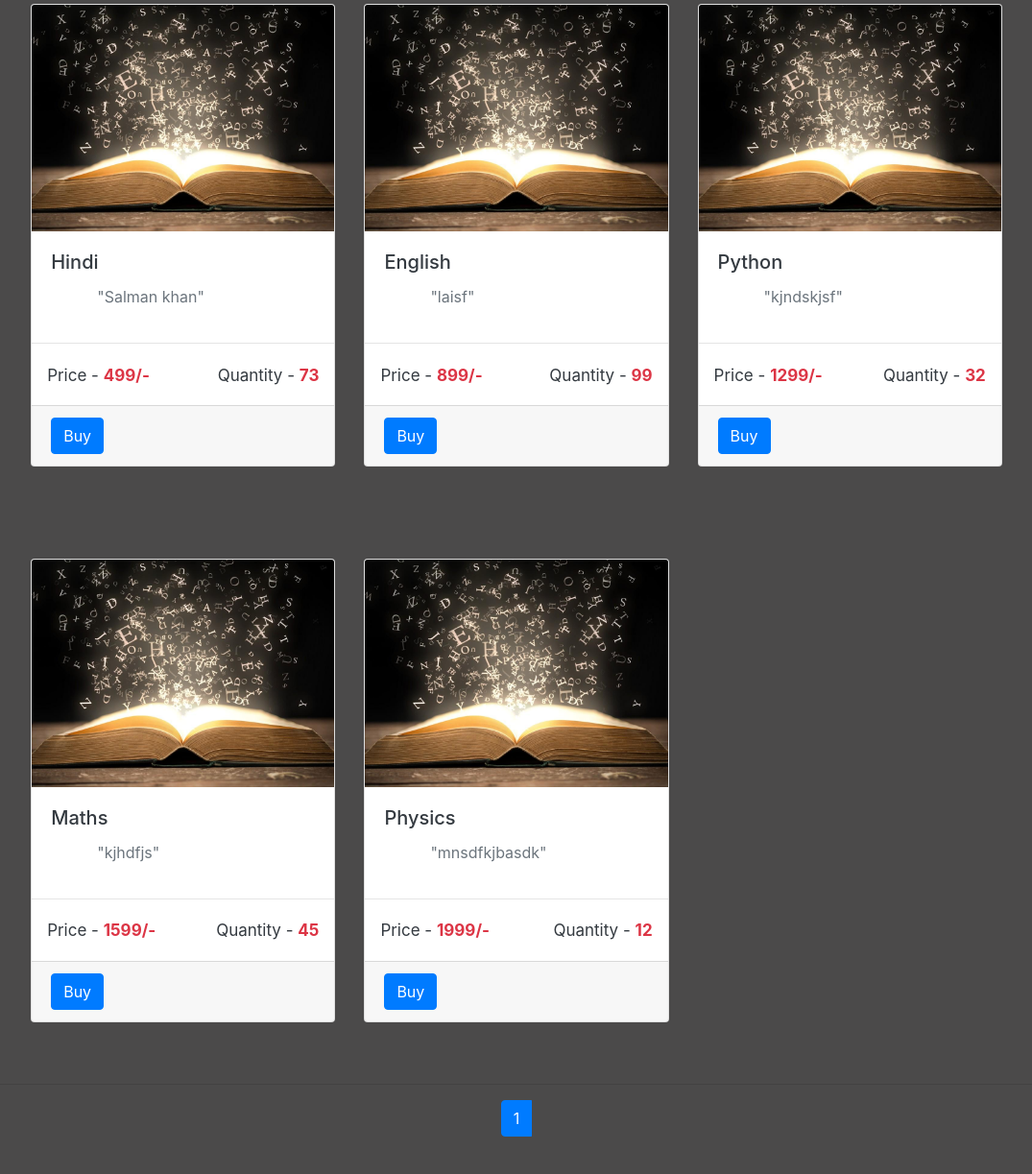
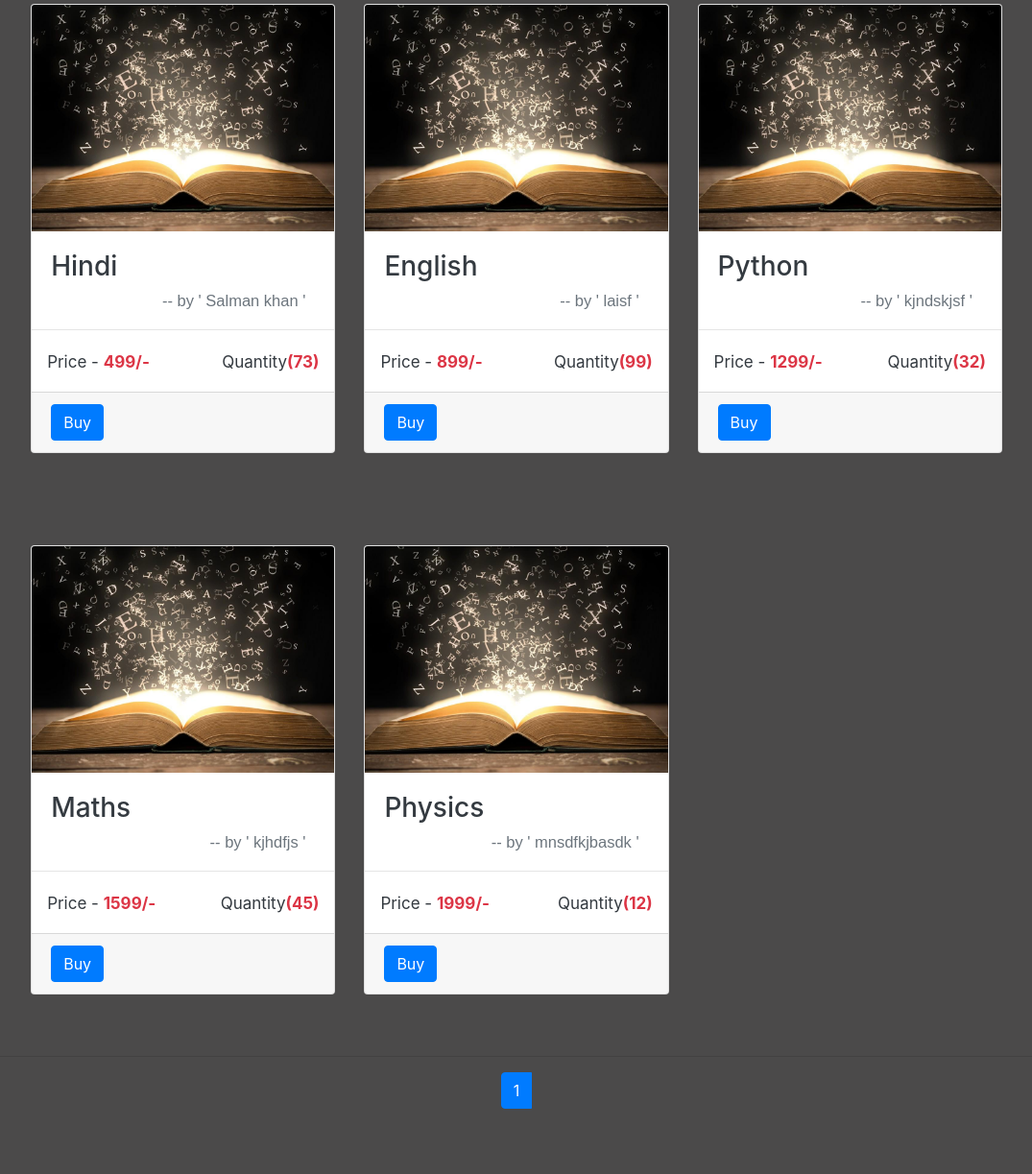
Before and after one commit to Neerajsinghtanwar/BookShop, a Django app: page /viewbooks/ in a window 1280 px wide. Shown: the part 214-1437 px from the top of the page at 96% size, without its empty margins (102-1177 px from the left). After the commit the page ends 1369 px from the top, so only its background shows below. Run offline with Django 3.2, Linux system fonts and the light colour scheme; data comes from the database, SQL or seed files in the repository; both versions use the stored data as it was after the commit; some libraries are stand-ins or nearby versions.

Commit message:
Initial Commit

```diff
--- a/app/templates/app/navbar.html
+++ b/app/templates/app/navbar.html
@@ -26,7 +26,9 @@
         {% endif %}
         <div class="dropdown-menu" aria-labelledby="navbarDropdown">
           <a class="dropdown-item" href="{% url 'userprofile' %}">Profile</a>
+          {% if request.user.user_type == "Customer" %}
           <a class="dropdown-item" href="{% url 'viewpurchasedbooks' %}">Purchased Books</a>
+          {% endif %}
           {% if request.user.is_staff %}
           <a class="dropdown-item" href="{% url 'addbook' %}">Add Book</a>
           {% endif %}
--- a/app/templates/app/view_book.html
+++ b/app/templates/app/view_book.html
@@ -38,6 +38,15 @@
     right: 20px;
     font-size: 16.5px;
 }
+
+.aname {
+    position: absolute;
+    bottom: 145px;
+    right: 30px;
+    font-size: 16.5px;
+    font-family: "Sofia", sans-serif;
+}
+
 {% endblock style %}
 
 
@@ -97,20 +106,20 @@
                 <div class="card mt-5">
                     <img class="card-img-top" src="{% static "images/image1.jpeg" %}" alt="Card image cap">
                     <div class="card-body">
-                        <h5 class="card-title text-dark">{{book.bookname}}</h5>
-                        <p class="card-text text-secondary ml-5">"{{book.author}}"</p>
+                        <h3 class="card-title text-dark">{{book.bookname}}</h3>
+                        <p class="aname card-text text-secondary">-- by ' {{book.author}} '</p>
                     </div>
                     <hr>
                     <div class="container">
                         <p class="bottomleft text-dark">Price - <b class="text-danger">{{book.price}}/-</b></p>
-                        <p class="bottomright text-dark">Quantity - <b class="text-danger">{{book.quantity}}</b></p>
+                        <p class="bottomright text-dark">Quantity<b class="text-danger">({{book.quantity}})</b></p>
                     </div>
                     <br>
                     <br>
                     <div class="card-footer">
                         {% if request.user.is_staff %}
                         <a href="{% url 'updatebook' book.id %}" class="btn btn-primary">Update</a>
-                        <a href="{% url 'deletebook' book.id %}" class="rbtn btn btn-primary ml-2">Delete</a>
+                        <a href="{% url 'deletebook' book.id %}" class="rbtn btn btn-danger ml-2">Delete</a>
                         {% else %}
                         <a href="{% url 'purchasebook' book.id %}" class="btn btn-primary">Buy</a>
                         {% endif %}
--- a/app/views.py
+++ b/app/views.py
@@ -39,7 +39,13 @@ def sign_up(request):
     if request.method == "POST":
         fm = SignUpForm(request.POST)
         if fm.is_valid():
-            fm.save()
+            print("________________",request.POST['user_type'])
+            if request.POST['user_type'] == 'Seller':
+                user = User(username=request.POST['username'], first_name=request.POST['first_name'], last_name=request.POST['last_name'], email=request.POST['email'], password=request.POST['password1'])
+                user.is_staff=True
+                user.save()
+            else:
+                fm.save()
             messages.success(request, "Your account is created")
     else:
         fm = SignUpForm()
```
Also changed, not shown: app/forms.py (+5 -4 lines), db.sqlite3.
